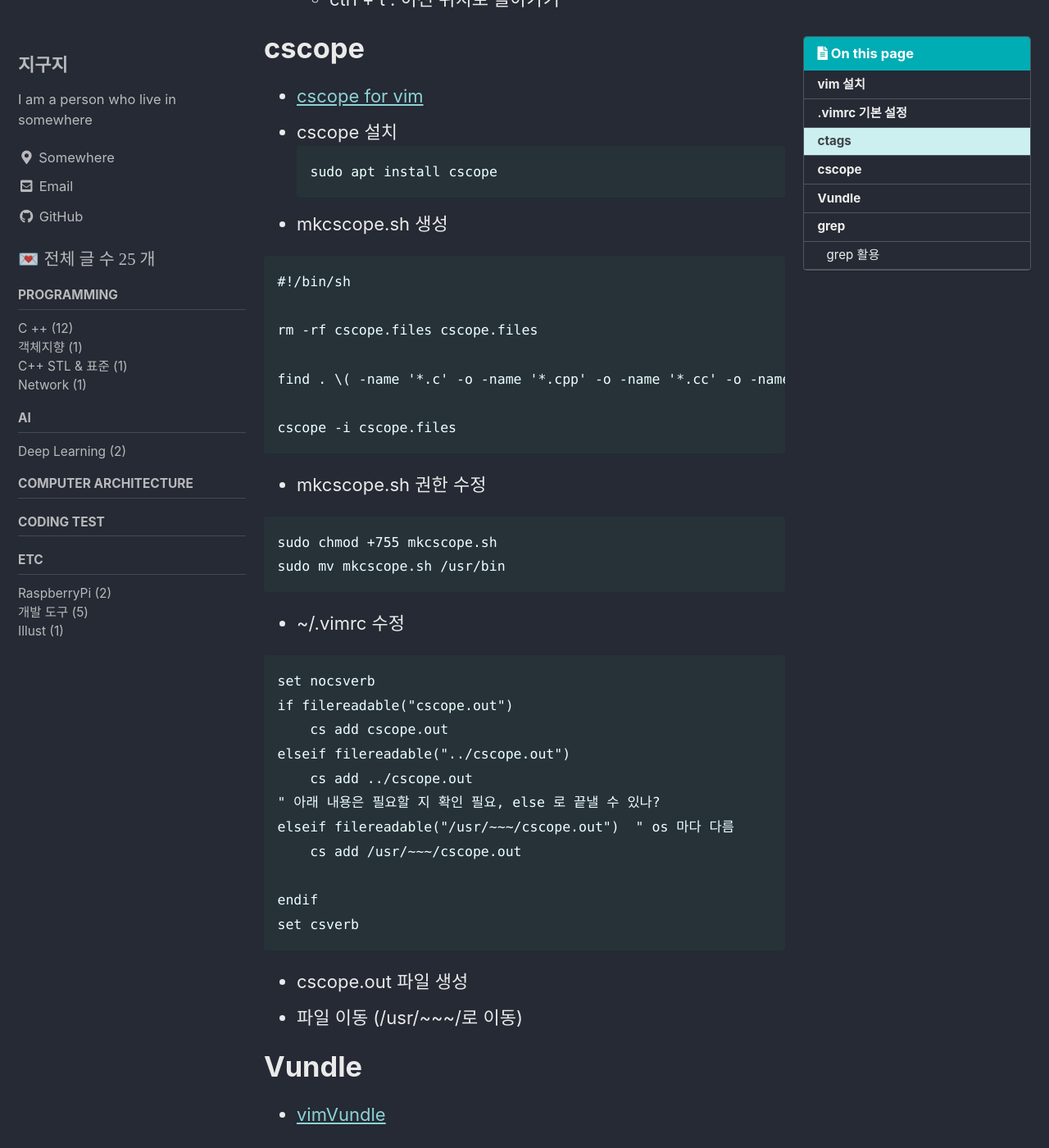
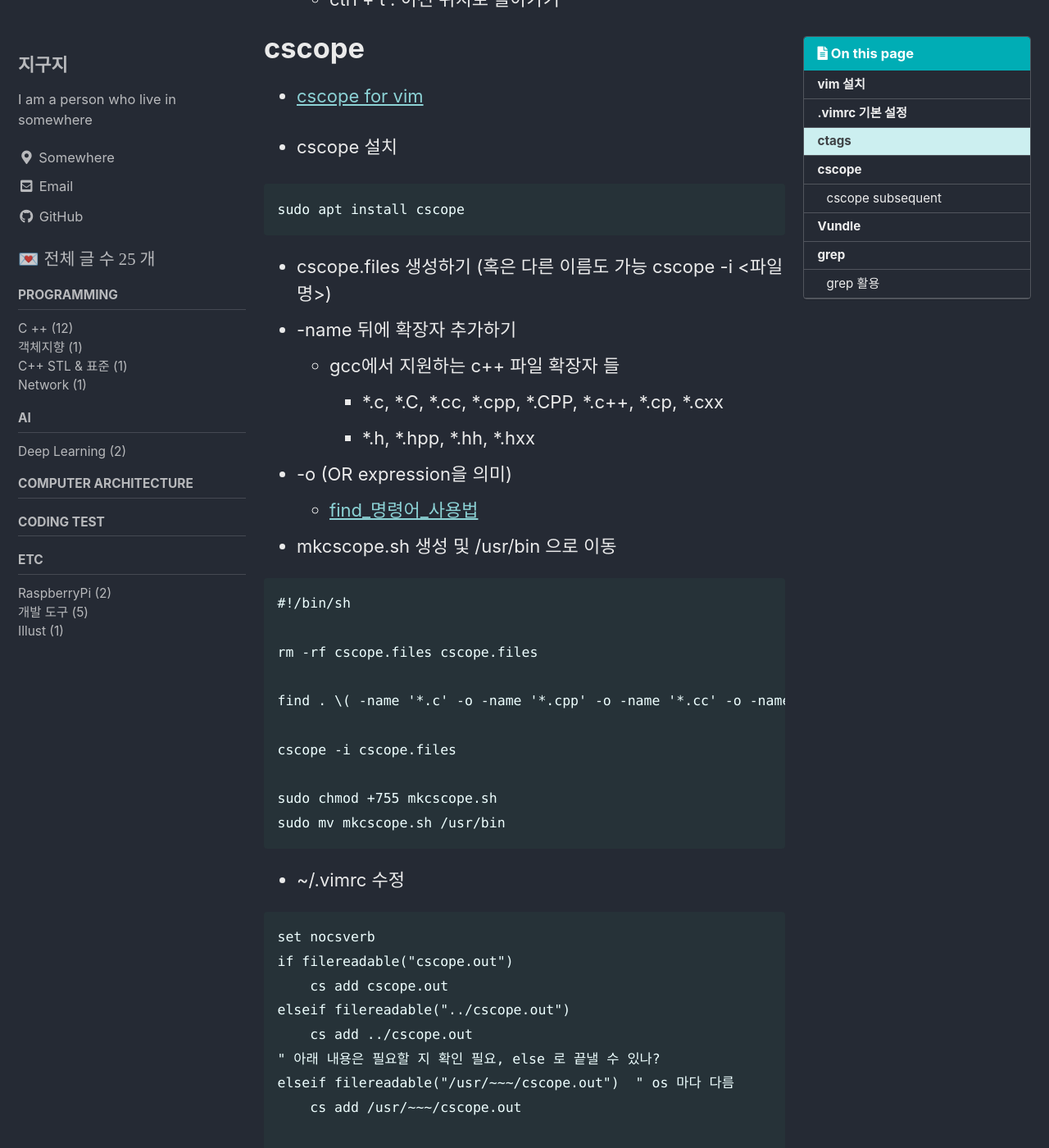
Before and after one commit to hyesuk-k/hyesuk-k.github.io, a Jekyll site: the page built from _posts/2021-07-07-vim_settings.md, in a window 1280 px wide and 1400 px high, scrolled down 1911 px. Shown: the whole window at 82% size. Built offline with Jekyll 4.4.1, drawn with Linux system fonts in a browser that asks for light colours; cached includes are drawn as plain includes; some of the changed text lies outside the part shown.

Commit message:
[vimrc] cscope 사용법 추가

````diff
--- a/_posts/2021-07-07-vim_settings.md
+++ b/_posts/2021-07-07-vim_settings.md
@@ -7,13 +7,15 @@ categories:
 tags:
   - dev_utils
   - vim
-  - setup
+  - VimVundle
+  - cscope
+  - ctags
 
 toc: true
 toc_sticky: true
 
 date: 2021-07-07
-last_modified_at: 2021-09-12
+last_modified_at: 2021-09-23
 ---
 
 * Ubuntu 20.04 LTS 기준으로 설정
@@ -82,26 +84,32 @@ set tagbsearch
 # cscope
 
 * [cscope for vim](http://cscope.sourceforge.net/)
+
 * cscope 설치
+
 ```
 sudo apt install cscope
 ```
 
-* mkcscope.sh 생성
+* cscope.files 생성하기 (혹은 다른 이름도 가능 cscope -i <파일명>)
+* -name 뒤에 확장자 추가하기
+    + gcc에서 지원하는 c++  파일 확장자 들
+        - *.c, *.C, *.cc, *.cpp, *.CPP, *.c++, *.cp, *.cxx
+        - *.h, *.hpp, *.hh, *.hxx
+* -o (OR expression을 의미)
+    + [find_명령어_사용법](https://recipes4dev.tistory.com/156)
+
+* mkcscope.sh 생성 및 /usr/bin 으로 이동
 
 ```
 #!/bin/sh
 
 rm -rf cscope.files cscope.files
 
-find . \( -name '*.c' -o -name '*.cpp' -o -name '*.cc' -o -name '*.h' -o -name '*.s' -o -name '*.S' \) -print>cscope.files
+find . \( -name '*.c' -o -name '*.cpp' -o -name '*.cc' -o -name '*.h' -o -name '*.hh' -o -name '*.H' \) -print>cscope.files
 
 cscope -i cscope.files
-```
 
-* mkcscope.sh 권한 수정
-
-```
 sudo chmod +755 mkcscope.sh
 sudo mv mkcscope.sh /usr/bin
 ```
@@ -124,6 +132,19 @@ set csverb
 
 * cscope.out 파일 생성
 * 파일 이동 (/usr/~~~/로 이동)
+
+## cscope subsequent
+
+* 0-9a-zA-Z
+    - 지정된 줄 번호로 연결된 파일 수정
+* <Space>
+    - 다음 페이지 확인
+* <Tab>
+    - 메뉴와 일치하는 줄 목록을 보여줌
+* <Up>
+    - 이전 항목으로
+* <Down>
+    - 다음 항목으로
 
 
 # Vundle
````
